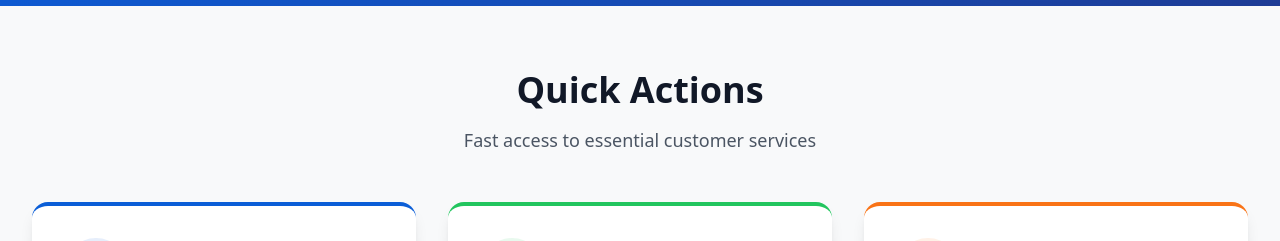
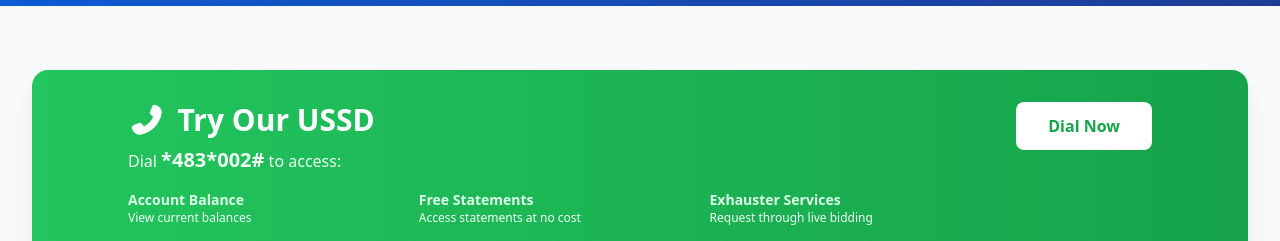
Before and after one commit to KikuyuWater/Kikuyu-Water, a React (Create React App) app in the folder kikuyu-water/: page / in a window 1280 px wide. Shown: the part 685-926 px from the top of the page. Built offline with nearby package versions, Linux system fonts and the light colour scheme; grey boxes are pictures that could not be loaded.

Commit message:
Add USSD quick dial feature to payment and quick actions pages

```diff
--- a/kikuyu-water/src/pages/PaymentPage.jsx
+++ b/kikuyu-water/src/pages/PaymentPage.jsx
@@ -47,6 +47,23 @@ export default function PaymentPage() {
               <i className="fa-solid fa-info-circle mr-1"></i>
               Use your Kikuyu Water customer account number as the account number
             </p>
+          </div>
+        </div>
+
+        {/* USSD Quick Dial */}
+        <div className="bg-gradient-to-r from-green-500 to-green-600 rounded-2xl shadow-xl p-8 mb-6 text-white">
+          <div className="flex items-center justify-between">
+            <div className="flex-1">
+              <h3 className="text-2xl font-bold mb-2 flex items-center">
+                <i className="fa-solid fa-phone-flip mr-3"></i>
+                Try Our USSD
+              </h3>
+              <p className="text-green-100 text-lg">Quick and easy dial access</p>
+            </div>
+            <div className="text-right">
+              <p className="text-sm text-green-100 mb-2">Dial on your phone:</p>
+              <p className="text-4xl font-black">*483*002#</p>
+            </div>
           </div>
         </div>
 
--- a/kikuyu-water/src/pages/landing-page/QuickActions.jsx
+++ b/kikuyu-water/src/pages/landing-page/QuickActions.jsx
@@ -8,6 +8,40 @@ const QuickActions = () => {
   return (
     <section id="quick-actions" className="py-16 bg-neutral">
       <div className="max-w-7xl mx-auto px-4 sm:px-6 lg:px-8">
+        {/* USSD Banner */}
+        <div className="bg-gradient-to-r from-green-500 to-green-600 rounded-2xl shadow-xl p-6 sm:p-8 mb-12 text-white">
+          <div className="max-w-5xl mx-auto">
+            <div className="flex flex-col lg:flex-row items-center lg:items-start justify-between gap-6 lg:gap-8">
+              <div className="flex-1 text-center lg:text-left">
+                <h2 className="text-2xl sm:text-3xl font-bold mb-2 flex items-center justify-center lg:justify-start">
+                  <i className="fa-solid fa-phone-flip mr-3"></i>
+                  Try Our USSD
+                </h2>
+                <p className="text-green-50 mb-4 text-sm sm:text-base">Dial <span className="font-bold text-xl">*483*002#</span> to access:</p>
+                <div className="grid grid-cols-1 sm:grid-cols-3 gap-4">
+                  <div className="text-left">
+                    <p className="font-semibold text-green-100 text-sm">Account Balance</p>
+                    <p className="text-green-50 text-xs">View current balances</p>
+                  </div>
+                  <div className="text-left">
+                    <p className="font-semibold text-green-100 text-sm">Free Statements</p>
+                    <p className="text-green-50 text-xs">Access statements at no cost</p>
+                  </div>
+                  <div className="text-left">
+                    <p className="font-semibold text-green-100 text-sm">Exhauster Services</p>
+                    <p className="text-green-50 text-xs">Request through live bidding</p>
+                  </div>
+                </div>
+              </div>
+              <button
+                onClick={() => window.location.href = 'tel:*483*002#'}
+                className="bg-white text-green-600 px-8 py-3 rounded-lg font-bold hover:bg-green-50 transition whitespace-nowrap flex-shrink-0">
+                Dial Now
+              </button>
+            </div>
+          </div>
+        </div>
+
         <div className="text-center mb-12">
           <h2 className="text-3xl sm:text-4xl md:text-4xl font-black text-gray-900 mb-4">
             Quick Actions
```
